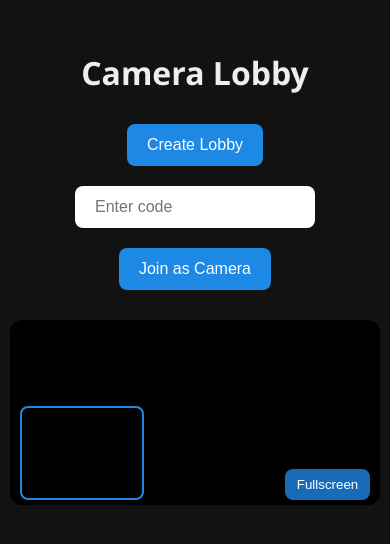
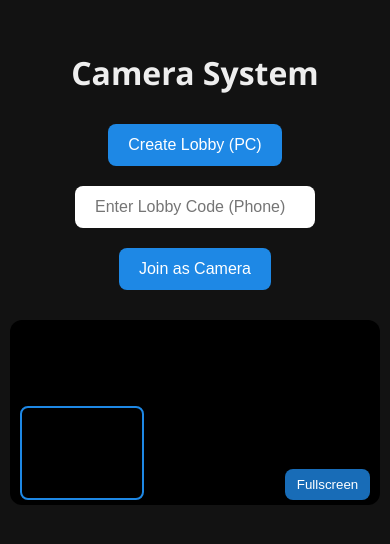
Before and after one commit to MeNameek/camerasystem, a website: page public/index.html in a window 390 px wide. Shown: the part 152-696 px from the top of the page. Drawn offline with nearby package versions, Linux system fonts and the light colour scheme; no server answers.

Commit message:
Implement mobile-to-PC camera system

```diff
--- a/package.json
+++ b/package.json
@@ -1,5 +1,5 @@
 {
-  "name": "camera-site",
+  "name": "camera-system",
   "version": "1.0.0",
   "main": "server.js",
   "scripts": {
--- a/public/client.js
+++ b/public/client.js
@@ -17,7 +17,7 @@ fullscreenBtn.onclick = () => {
   else if (remoteVideo.msRequestFullscreen) remoteVideo.msRequestFullscreen();
 };
 
-// Create Lobby (Host)
+// Host (PC) creates lobby
 createBtn.onclick = () => {
   room = Math.random().toString(36).substring(2, 8).toUpperCase();
   roomDisplay.textContent = "Lobby Code: " + room;
@@ -25,7 +25,7 @@ createBtn.onclick = () => {
   startHost();
 };
 
-// Join as Camera
+// Camera (Phone) joins
 joinBtn.onclick = async () => {
   room = joinCode.value.trim();
   if (!room) return;
@@ -34,7 +34,7 @@ joinBtn.onclick = async () => {
   try {
     const stream = await navigator.mediaDevices.getUserMedia({ video: true, audio: false });
     localVideo.srcObject = stream;
-    localVideo.style.display = "block"; // show small preview on device
+    localVideo.style.display = "block"; // small preview
     startCamera(stream);
   } catch (err) {
     alert("Camera access denied or failed: " + err.message);
@@ -42,13 +42,15 @@ joinBtn.onclick = async () => {
   }
 };
 
-// Peer connection setup
+// Create peer connection
 function createPeerConnection() {
   const config = { iceServers: [{ urls: "stun:stun.l.google.com:19302" }] };
   pc = new RTCPeerConnection(config);
+
   pc.onicecandidate = e => {
     if (e.candidate) socket.emit("signal", { room, data: { candidate: e.candidate } });
   };
+
   pc.ontrack = e => {
     remoteVideo.srcObject = e.streams[0];
   };
@@ -73,9 +75,11 @@ function startHost() {
 async function startCamera(stream) {
   createPeerConnection();
   stream.getTracks().forEach(track => pc.addTrack(track, stream));
+
   const offer = await pc.createOffer();
   await pc.setLocalDescription(offer);
   socket.emit("signal", { room, data: { sdp: pc.localDescription } });
+
   socket.on("signal", async data => {
     if (data.sdp) await pc.setRemoteDescription(new RTCSessionDescription(data.sdp));
     else if (data.candidate) await pc.addIceCandidate(new RTCIceCandidate(data.candidate));
--- a/public/index.html
+++ b/public/index.html
@@ -3,15 +3,15 @@
 <head>
   <meta charset="UTF-8">
   <meta name="viewport" content="width=device-width, initial-scale=1.0">
-  <title>Camera Lobby</title>
+  <title>Camera System</title>
   <link rel="stylesheet" href="style.css">
 </head>
 <body>
   <div class="container">
-    <h1>Camera Lobby</h1>
+    <h1>Camera System</h1>
     <div id="setup">
-      <button id="createBtn" class="btn">Create Lobby</button>
-      <input id="joinCode" class="input" placeholder="Enter code">
+      <button id="createBtn" class="btn">Create Lobby (PC)</button>
+      <input id="joinCode" class="input" placeholder="Enter Lobby Code (Phone)">
       <button id="joinBtn" class="btn">Join as Camera</button>
     </div>
     <p id="roomDisplay" class="room"></p>
--- a/server.js
+++ b/server.js
@@ -11,7 +11,7 @@ app.use(express.static("public"));
 io.on("connection", socket => {
   socket.on("join", room => {
     socket.join(room);
-    socket.to(room).emit("peer-joined");
+    socket.to(room).emit("peer-joined", socket.id);
   });
 
   socket.on("signal", ({ room, data }) => {
```
Also changed, not shown: 1 other file.
